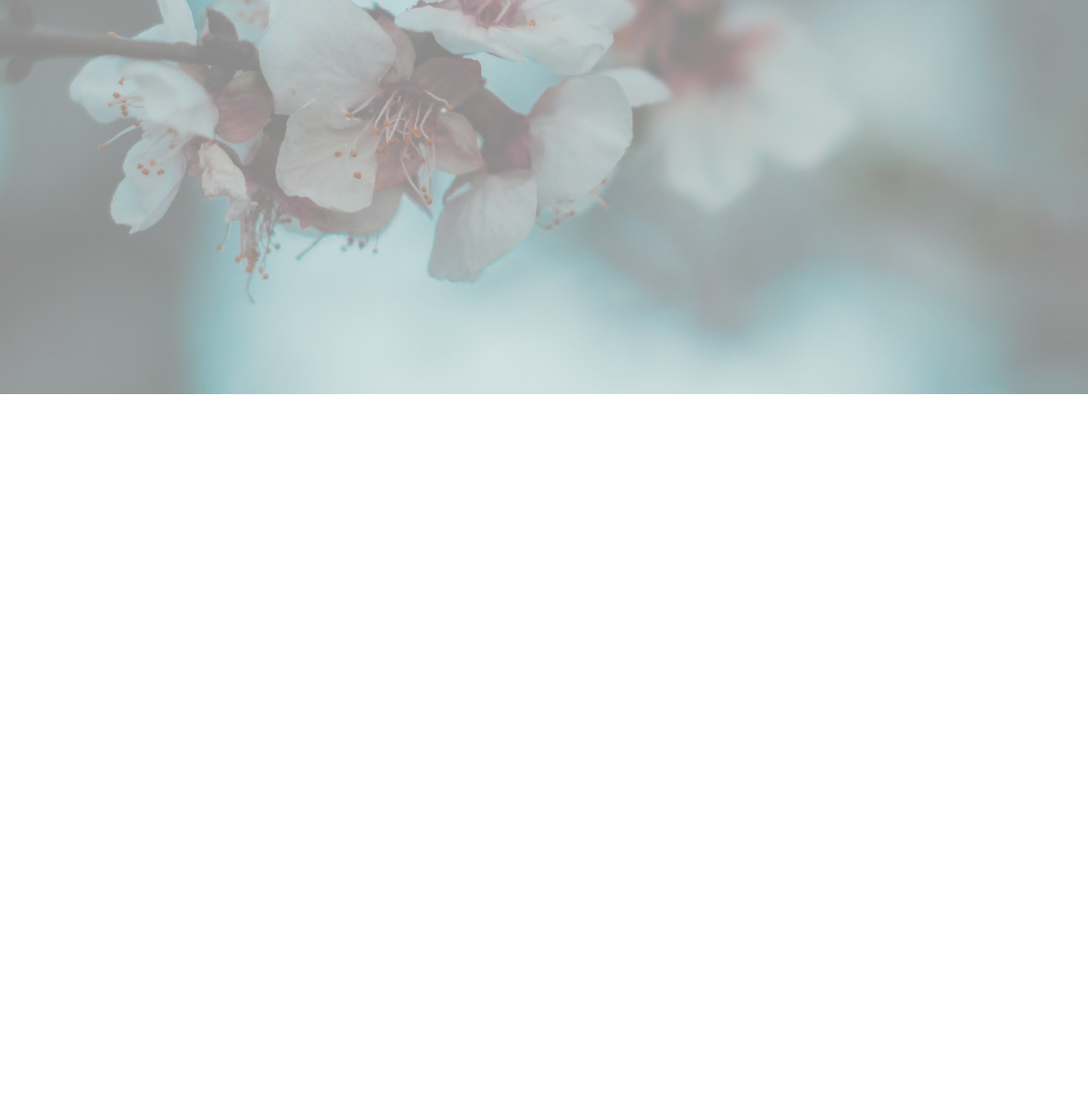
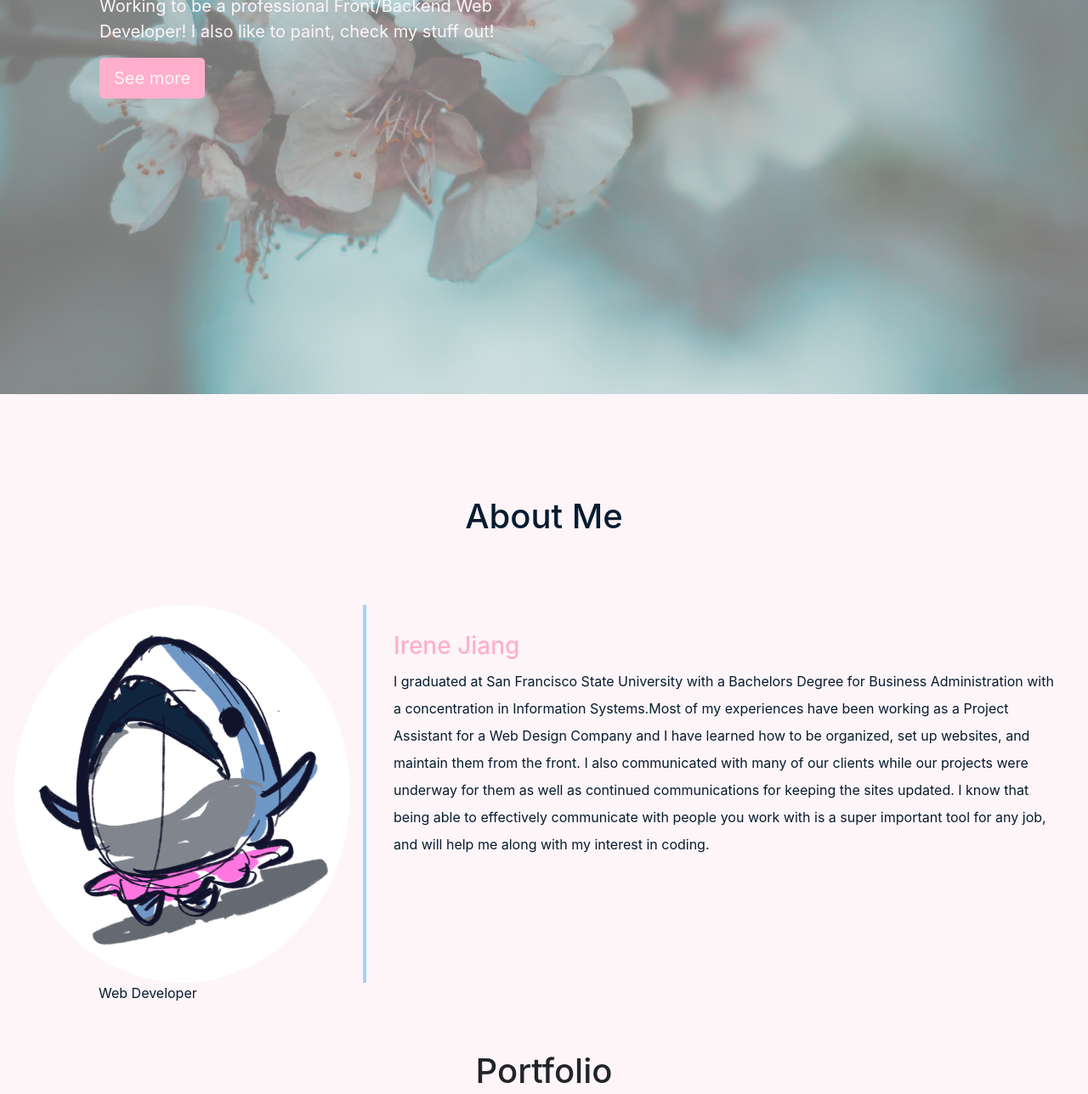
Before and after one commit to Clocloaky/portfoliopage, a website: page index.html in a window 1280 px wide. Shown: the part 336-1624 px from the top of the page at 85% size. Before the commit the page ends 800 px from the top, so only its background shows below. Drawn offline with nearby package versions, Linux system fonts and the light colour scheme.

Commit message:
Added an about section for me and a shark picture :). Set the heading for Portfolio up.

```diff
--- a/css/main.css
+++ b/css/main.css
@@ -1,3 +1,46 @@
+.about {
+    margin: 4em 0;
+    padding: 1em;
+    position: relative;
+
+}
+
+.about h1 {
+    color: #071c30;
+    margin: 1em 0em 2em 0em;
+}
+
+.about img {
+    height: 100%;
+    width: 100%;
+    border-radius: 50%
+}
+
+.about span {
+    display: block;
+    color: #071c30;
+    position: absolute;
+    left: 115px;
+}
+
+.about .desc {
+    padding: 2em;
+    border-left: 4px solid #A2D2FF;
+}
+
+.about .desc h3 {
+    color: #FFAFCC;
+}
+
+.about .desc p {
+    line-height: 2;
+    color: #071c30;
+}
+
+.maincolor {
+    background-color: #fdf5f8;
+}
+
 .bg-dark {
     background-color: #343a40 !important
 }
@@ -6,13 +49,38 @@
     background-color: #007bff !important
 }
 
+.description {
+    position: absolute;
+    top: 30%;
+    margin: auto;
+    padding: 2em;
+
+}
+
+.description h1 {
+    color: #071c30;
+}
+
+.description p {
+    color: #fdf5f8;
+    font-size: 20px;
+    width: 50%;
+    line-height: 1.5;
+}
+
+.description button {
+    border: 1px solid #FFAFCC;
+    background: #FFAFCC;
+    color: #fdf5f8;
+}
+
 /*header style*/
-.header{
+.header {
     background-image: url('../images/headerback.jpg');
     background-attachment: fixed;
     background-size: cover;
     background-position: center;
-   }
+}
 
 .navbar {
     background: #A2D2FF;
@@ -20,7 +88,7 @@
 
 .nav-link,
 .navbar-brand {
-    color: #27415a;
+    color: #071c30;
     cursor: pointer;
 }
 
@@ -41,11 +109,11 @@
     background: #FFAFCC !important;
 }
 
-.overlay{
+.overlay {
     position: absolute;
     min-height: 100%;
     min-width: 100%;
     left: 0;
     top: 0;
-    background: rgba(244, 244, 244, 0.5);
-   }
+    background: rgba(244, 244, 244, 0.4);
+}
--- a/index.html
+++ b/index.html
@@ -13,10 +13,18 @@
     <title>Portfolio Page</title>
 </head>
 
-<body>
+<body class="maincolor">
 
     <header class="header">
         <div class="overlay"></div>
+        <div class="container">
+            <div class="description">
+                <h1>Hello! My name is Irene :)</h1>
+                <p>Working to be a professional Front/Backend Web Developer! I also like to paint, check my stuff
+                    out!</p>
+                <button class="btn btn-outline-secondary btn-lg">See more</button>
+            </div>
+        </div>
     </header>
 
     <nav class="navbar navbar-expand-lg fixed-top">
@@ -40,6 +48,35 @@
         </div>
     </nav>
 
+    <div class="about">
+        <h1 class="text-center">About Me</h1>
+        <div class="row">
+            <!--Left side-->
+            <div class="col-lg-4 col-md-4 col-sm-12">
+                <img src="images/aboutimage.png" alt="a picture of me!" class="img-fluid">
+                <span class="text-justify">Web Developer</span>
+            </div>
+            <!--Right side-->
+            <div class="col-lg-8 col-md-8 col-sm-12 desc">
+                <h3>Irene Jiang</h3>
+                <p>I graduated at San Francisco State University with a Bachelors Degree for Business Administration
+                    with a
+                    concentration in Information Systems.Most of my experiences have been working as a Project Assistant
+                    for a Web Design Company and I have learned how to be organized, set up websites, and maintain them
+                    from the front. I also communicated with many of our clients while our projects were underway for
+                    them as well as continued communications for keeping the sites updated. I know that being able to
+                    effectively communicate with people you work with is a super important tool for any job, and will
+                    help me along with my interest in coding.
+                </p>
+            </div>
+        </div>
+    </div>
+
+    <div class="portfolio">
+        <h1 class="text-center">Portfolio</h1>
+    </div>
+
+
     <script src="https://code.jquery.com/jquery-3.3.1.slim.min.js"
         integrity="sha384-q8i/X+965DzO0rT7abK41JStQIAqVgRVzpbzo5smXKp4YfRvH+8abtTE1Pi6jizo"
         crossorigin="anonymous"></script>
```
Also changed, not shown: images/aboutimage.png (added).
